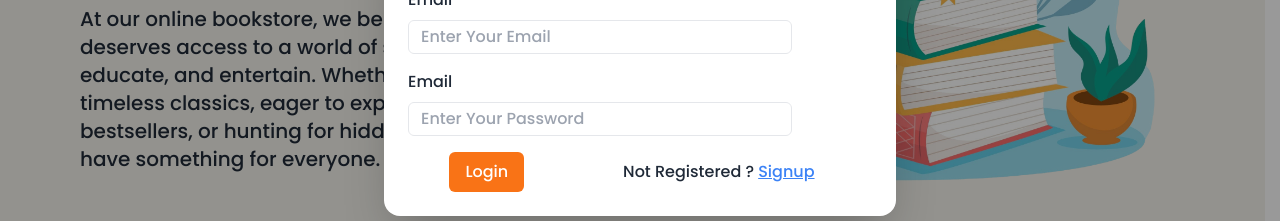
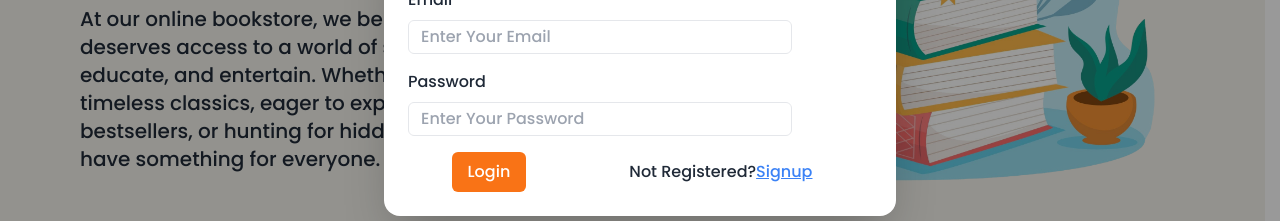
Before and after one commit to vaishu249/book-store-website, a React (Vite) app in the folder Frontend/: page / in a window 1280 px wide. Both pictures are taken after a click on the link "Login". Shown: the part 332-553 px from the top of the page. Built offline with nearby package versions, Linux system fonts and the light colour scheme.

Commit message:
Added login password credential

```diff
--- a/Frontend/src/Components/Login.jsx
+++ b/Frontend/src/Components/Login.jsx
@@ -1,36 +1,71 @@
-import React from 'react'
+import React from 'react';
 import { Link } from 'react-router-dom';
+import { useForm } from "react-hook-form";
+
 const Login = () => {
+    const {
+        register,
+        handleSubmit,
+        formState: { errors },
+    } = useForm();
+
+    const onSubmit = (data) => console.log(data);
+
     return (
         <div>
             <dialog id="my_modal_3" className="modal">
                 <div className="modal-box">
-                    <form method="dialog">
-                        {/* if there is a button in form, it will close the modal */}
+                    <form onSubmit={handleSubmit(onSubmit)}>
+                        {/* Close Button */}
                         <Link to="/" className="btn btn-sm btn-circle btn-ghost absolute right-2 top-2">✕</Link>
-                    </form>
+
                         <h3 className="font-bold text-lg">Login</h3>
+
+                        {/* Email Input */}
                         <div className='mt-4 space-y-2'>
                             <span>Email</span><br />
-                        <input type="email" placeholder='Enter Your Email' className='md:w-96 w-80 py-1 px-3 border rounded-md outline-none' />
+                            <input
+                                type="email"
+                                placeholder='Enter Your Email'
+                                className='md:w-96 w-80 py-1 px-3 border rounded-md outline-none'
+                                {...register("email", { required: true })}
+                            />
+                            {errors.email && <span className='text-sm text-red-500'>This field is required</span>}
                         </div>
+
+                        {/* Password Input */}
                         <div className='mt-4 space-y-2'>
-                        <span>Email</span><br />
-                        <input type="password" placeholder='Enter Your Password' className='md:w-96 w-80 py-1 px-3 border rounded-md outline-none' />
+                            <span>Password </span><br />
+                            <input
+                                type="password"
+                                placeholder='Enter Your Password'
+                                className='md:w-96 w-80 py-1 px-3 border rounded-md outline-none'
+                                {...register("password", { required: true })}
+                            />
+                            {errors.password && <span className='text-sm text-red-500'>This field is required</span>}
                         </div>
+
+                        {/* Buttons */}
                         <div className='flex justify-around mt-4'>
-                        <button className='bg-orange-500 text-white px-4 py-2 rounded-md hover:bg-slate-900 duration-300 cursor-pointer'>Login</button>
-                        <p className='px-4 py-2'>Not Registered ? <Link
+                            <button
+                                type="submit"
+                                className='bg-orange-500 text-white px-4 py-2 rounded-md hover:bg-slate-900 duration-300 cursor-pointer'>
+                                Login
+                            </button>
+                            <p className='px-4 py-2'>Not Registered?
+                                <Link
                                     to="/signup"
                                     className='underline text-blue-500 cursor-pointer'
                                 >
                                     Signup
-                        </Link>{" "}</p>
+                                </Link>
+                            </p>
                         </div>
+                    </form>
                 </div>
             </dialog>
         </div>
-    )
+    );
 }
 
-export default Login
+export default Login;
--- a/Frontend/src/Components/Navbar.jsx
+++ b/Frontend/src/Components/Navbar.jsx
@@ -43,8 +43,8 @@ const Navbar = () => {
     }, [])
     return (
         <>
-            <div className={` fixed top-0 left-0 right-0 z-50  ${sticky ? "sticky-navbar shadow-md bf-base-200 transition-all ease-in-out" : ""}`}>
-                <div className='max-w-screen-2x1 container mx-auto md:px-20 px-4 dark:bg-cyan-950 bg-[#f8f7f3]'>
+            <div className={` fixed top-0 left-0 right-0 z-50 dark:bg-cyan-950 bg-[#f8f7f3] ${sticky ? "sticky-navbar shadow-md bf-base-200 transition-all ease-in-out" : ""}`}>
+                <div className='max-w-screen-2x1 container mx-auto md:px-20 px-4 '>
                     <div className="navbar ">
                         <div className="navbar-start">
                             <div className="dropdown">
```
Lines whose indentation alone changed are shown as unchanged.
